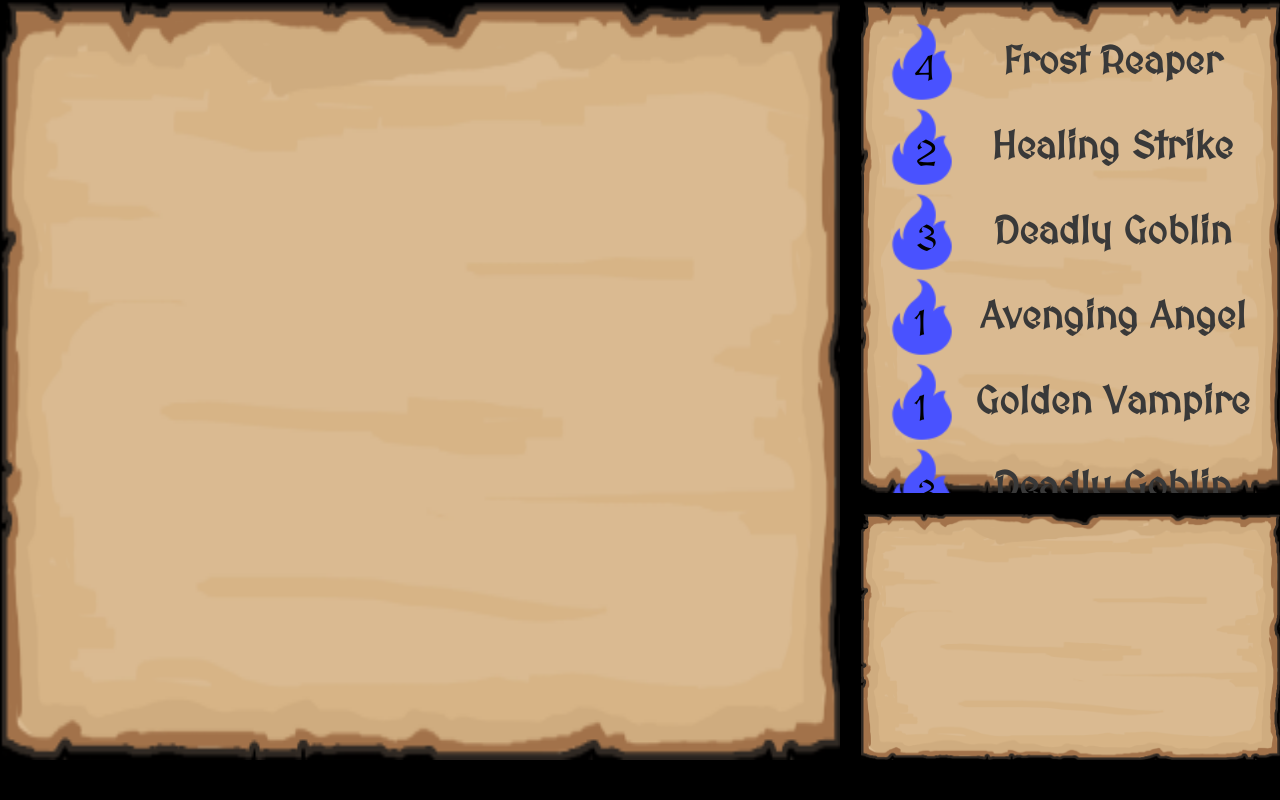
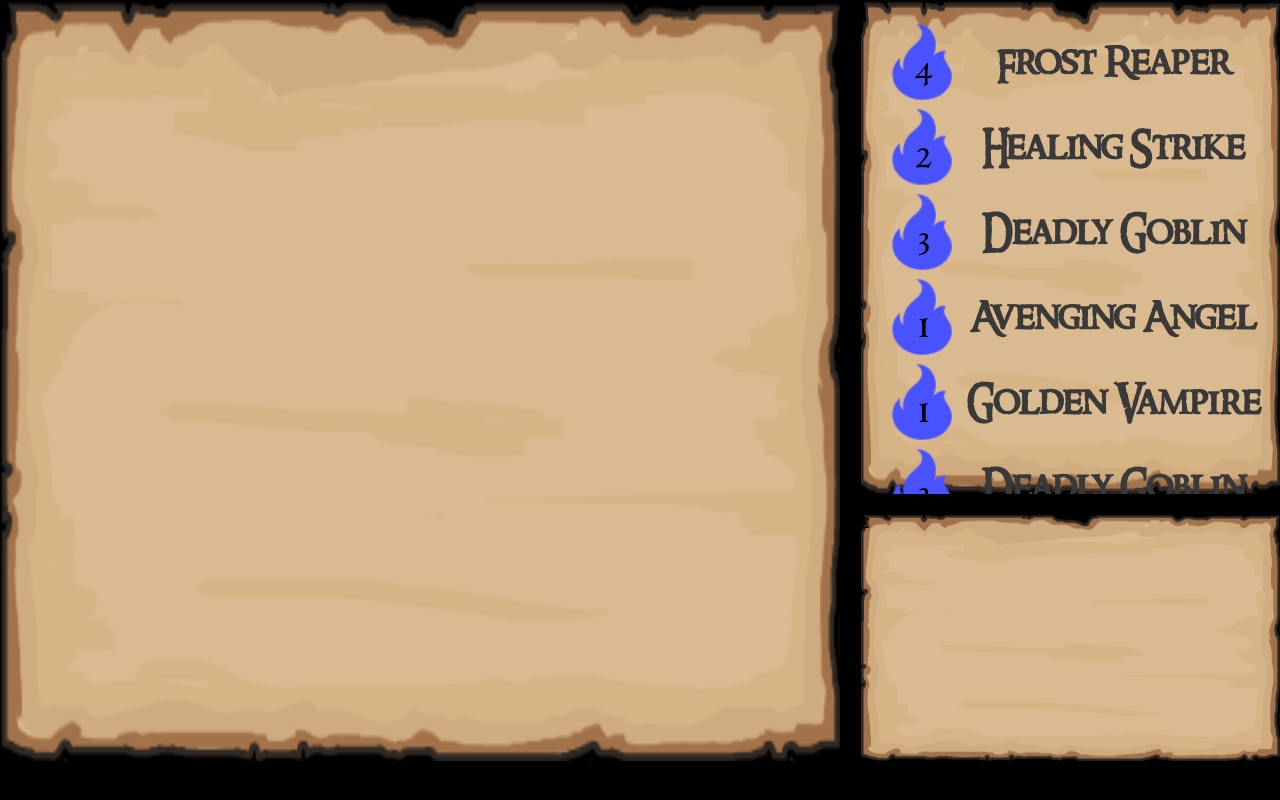
Before and after one commit to senpai-academy/deckbuilder-kata, a React (Create React App) app: page / in a window 1280 px wide. Built offline with nearby package versions, Linux system fonts and the light colour scheme.

Commit message:
modal 0.95

```diff
--- a/src/App.css
+++ b/src/App.css
@@ -1,3 +1,10 @@
+@font-face {
+  font-family: RINGM;
+  src: url("../public/RINGM___.TTF");
+}
+
+
+
 *{
   margin: 0;
   padding: 0;
@@ -49,7 +56,7 @@ li {
 }
 
 .numero{
-  font-family: 'MedievalSharp', cursive;
+  font-family: 'RINGM';
   font-size: 36px;
   position: absolute;
   top: 30px;
@@ -84,7 +91,7 @@ li {
 
 
 .text-bank {
-  font-family: 'MedievalSharp', cursive;
+  font-family: 'RINGM';
   font-size: 38px;
   font-weight: bold;
   color: #393939;
@@ -92,6 +99,7 @@ li {
 
 body{
   background-color: #000;
+  font-family:'RINGM';
 }
 
 .container{
```
Also changed, not shown: public/RINGM___.TTF (added).
